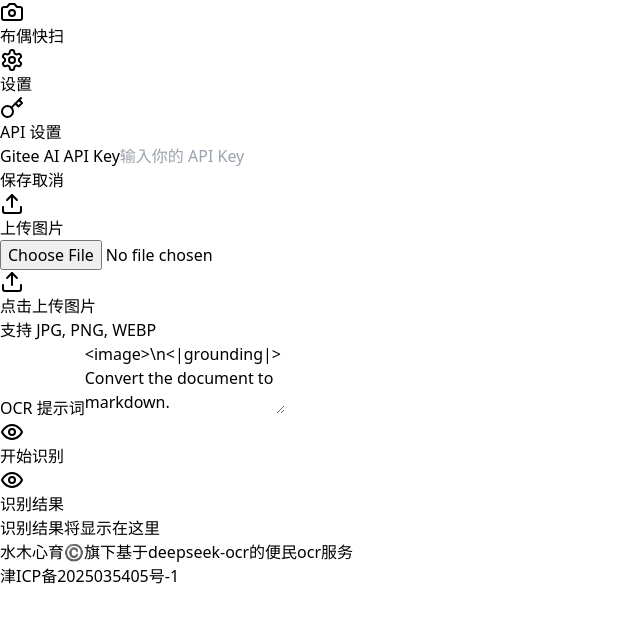
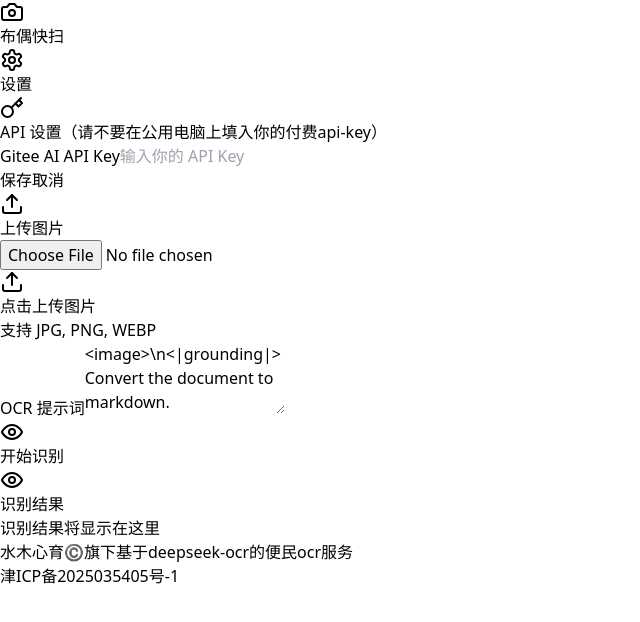
Before and after one commit to NannaOlympicBroadcast/deepseek-ocr, a React (Vite) app: page / in a window 1280 px wide. Both pictures are taken after a click on the button "设置". Shown: the top 622 px of the page, without its empty margins (0-640 px from the left). Built offline with nearby package versions, Linux system fonts and the light colour scheme.

Commit message:
更新API设置标题，增加安全提示以防止在公用电脑上泄露付费API密钥

```diff
--- a/src/App.jsx
+++ b/src/App.jsx
@@ -209,7 +209,7 @@ export default function OCRApp() {
           <div className="bg-white rounded-lg shadow-lg p-6 border-l-4 border-blue-500">
             <h2 className="text-xl font-semibold mb-4 flex items-center gap-2">
               <Key className="w-5 h-5" />
-              API 设置
+              API 设置（请不要在公用电脑上填入你的付费api-key）
             </h2>
             <div className="space-y-4">
               <div>
```
